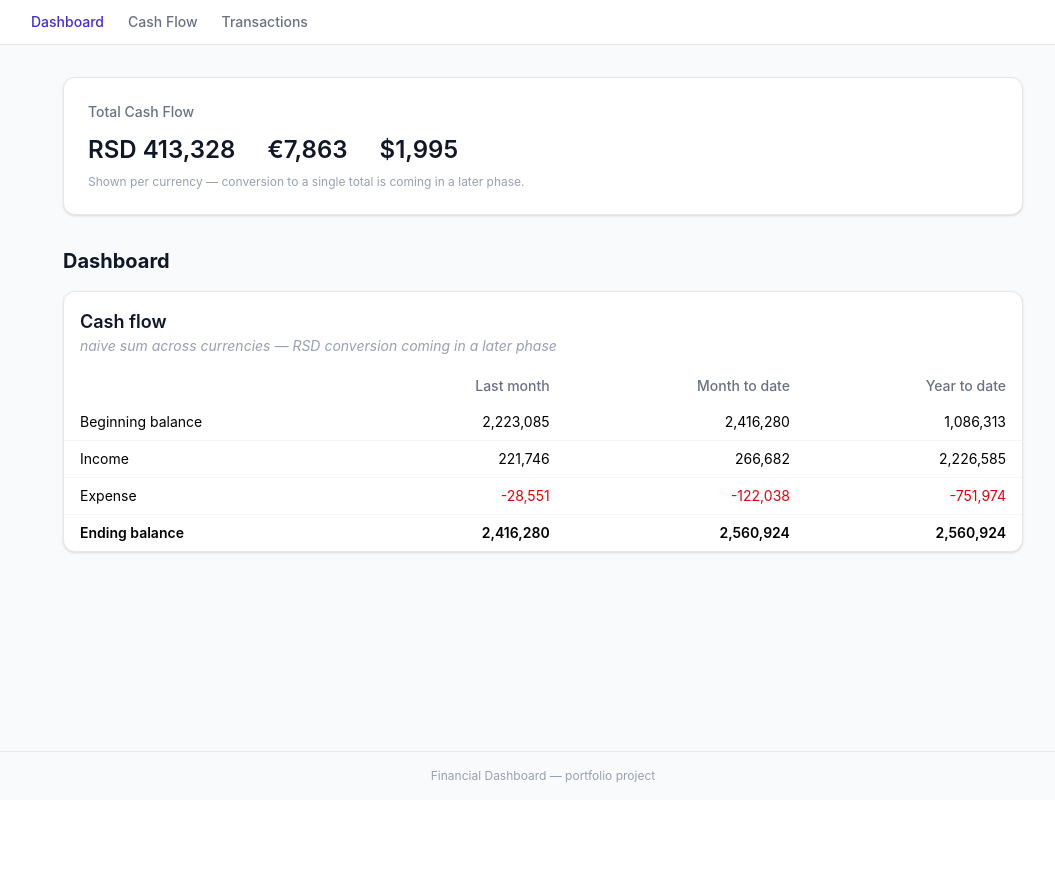
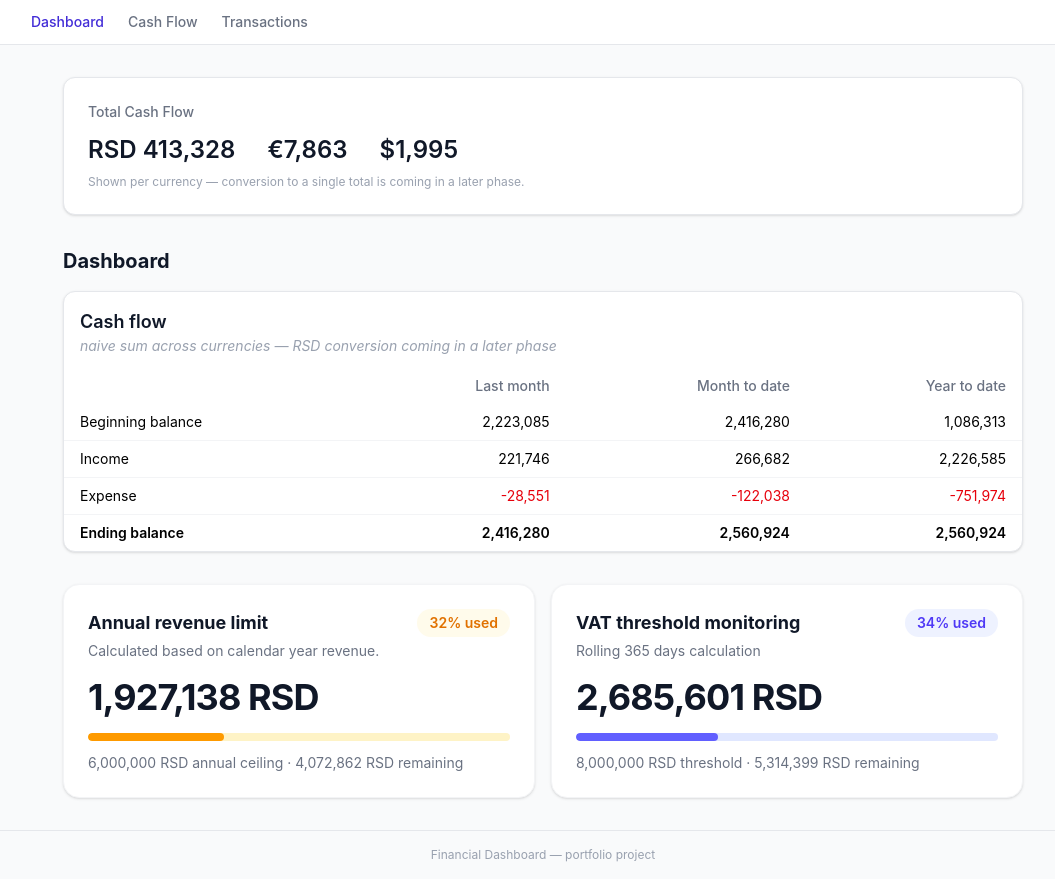
Before and after one commit to Un-a/financial-dashboard, a React (Vite) app: page / in a window 1280 px wide. Shown: the whole page, without its empty margins (97-1152 px from the left). Before the commit the page ends 800 px from the top, so only its background shows below. Built offline with nearby package versions, Linux system fonts and the light colour scheme.

Commit message:
added TaxLimitSection

```diff
--- /dev/null
+++ b/src/components/TaxLimitCard.tsx
@@ -0,0 +1,103 @@
+type LimitTheme = "amber" | "indigo";
+
+interface TaxLimitCardProps {
+  title: string;
+  subtitle: string;
+  currentAmount: number;
+  limitAmount: number;
+  ceilingLabel: string; // e.g. 'annual ceiling', 'threshold'
+  theme: LimitTheme;
+}
+
+const formatRsd = (amount: number) =>
+  `${Math.round(amount).toLocaleString("en-US")} RSD`;
+
+// Thresholds override the card's base theme once usage gets risky —
+// same amber/indigo palette below 80%, then yellow, then red.
+const resolveTheme = (
+  percentage: number,
+  baseTheme: LimitTheme,
+): LimitTheme | "yellow" | "red" => {
+  if (percentage > 95) return "red";
+  if (percentage > 80) return "yellow";
+  return baseTheme;
+};
+
+const THEME_CLASSES: Record<
+  LimitTheme | "yellow" | "red",
+  { badgeBg: string; badgeText: string; barTrack: string; barFill: string }
+> = {
+  amber: {
+    badgeBg: "bg-amber-50",
+    badgeText: "text-amber-600",
+    barTrack: "bg-amber-100",
+    barFill: "bg-amber-500",
+  },
+  indigo: {
+    badgeBg: "bg-indigo-50",
+    badgeText: "text-indigo-600",
+    barTrack: "bg-indigo-100",
+    barFill: "bg-indigo-500",
+  },
+  yellow: {
+    badgeBg: "bg-yellow-50",
+    badgeText: "text-yellow-600",
+    barTrack: "bg-yellow-100",
+    barFill: "bg-yellow-500",
+  },
+  red: {
+    badgeBg: "bg-red-50",
+    badgeText: "text-red-600",
+    barTrack: "bg-red-100",
+    barFill: "bg-red-500",
+  },
+};
+
+export const TaxLimitCard = ({
+  title,
+  subtitle,
+  currentAmount,
+  limitAmount,
+  ceilingLabel,
+  theme,
+}: TaxLimitCardProps) => {
+  const percentage = Math.min((currentAmount / limitAmount) * 100, 100);
+  const remaining = Math.max(limitAmount - currentAmount, 0);
+  const resolvedTheme = resolveTheme(percentage, theme);
+  const classes = THEME_CLASSES[resolvedTheme];
+
+  return (
+    <div className="rounded-2xl border border-gray-100 bg-white p-6 shadow-sm">
+      <div className="flex items-start justify-between">
+        <div>
+          <h3 className="text-lg font-bold text-gray-900">{title}</h3>
+          <p className="mt-1 text-sm text-gray-500">{subtitle}</p>
+        </div>
+
+        <span
+          className={`whitespace-nowrap rounded-full px-3 py-1 text-sm font-semibold ${classes.badgeBg} ${classes.badgeText}`}
+        >
+          {Math.round(percentage)}% used
+        </span>
+      </div>
+
+      <p className="mt-4 text-3xl font-bold tracking-tight text-gray-900 md:text-4xl">
+        {formatRsd(currentAmount)}
+      </p>
+
+      <div
+        className={`mt-4 h-2 w-full overflow-hidden rounded-full ${classes.barTrack}`}
+      >
+        <div
+          className={`h-full rounded-full ${classes.barFill}`}
+          style={{ width: `${percentage}%` }}
+        />
+      </div>
+
+      <p className="mt-3 text-sm text-gray-500">
+        {formatRsd(limitAmount)} {ceilingLabel} · {formatRsd(remaining)}{" "}
+        remaining
+      </p>
+    </div>
+  );
+};
--- /dev/null
+++ b/src/components/TaxLimitSection.tsx
@@ -0,0 +1,37 @@
+import { useTransactionStore } from '../stores/transactionStore';
+import { useTaxLimitStore } from '../stores/taxLimitStore';
+import { TaxLimitCard } from './TaxLimitCard';
+import { PAUSAL_LIMIT_RSD, VAT_LIMIT_RSD } from '../lib/constants';
+
+export const TaxLimitSection = () => {
+  const invoices = useTransactionStore((state) => state.invoices);
+  const getPausalLimitUsage = useTaxLimitStore((state) => state.getPausalLimitUsage);
+  const getVatLimitUsage = useTaxLimitStore((state) => state.getVatLimitUsage);
+
+  const currentYear = new Date().getFullYear();
+  const today = new Date().toISOString().split('T')[0];
+
+  const pausalUsage = getPausalLimitUsage(invoices, currentYear);
+  const vatUsage = getVatLimitUsage(invoices, today);
+
+  return (
+    <div className="grid grid-cols-1 gap-4 md:grid-cols-2">
+      <TaxLimitCard
+        title="Annual revenue limit"
+        subtitle="Calculated based on calendar year revenue."
+        currentAmount={pausalUsage}
+        limitAmount={PAUSAL_LIMIT_RSD}
+        ceilingLabel="annual ceiling"
+        theme="amber"
+      />
+      <TaxLimitCard
+        title="VAT threshold monitoring"
+        subtitle="Rolling 365 days calculation"
+        currentAmount={vatUsage}
+        limitAmount={VAT_LIMIT_RSD}
+        ceilingLabel="threshold"
+        theme="indigo"
+      />
+    </div>
+  );
+};
--- a/src/pages/DashboardPage.tsx
+++ b/src/pages/DashboardPage.tsx
@@ -1,6 +1,7 @@
 import { useTransactionStore } from '../stores/transactionStore';
 import { CashFlowSummaryTable } from '../components/CashFlowSummaryTable';
 import { CashFlowCard } from '../components/CashFlowCard';
+import { TaxLimitSection } from '../components/TaxLimitSection';
 
 export const DashboardPage = () => {
   const accounts = useTransactionStore((state) => state.accounts);
@@ -13,6 +14,9 @@ export const DashboardPage = () => {
         <h1 className="mb-4 text-xl font-bold text-gray-900">Dashboard</h1>
         <CashFlowSummaryTable payments={payments} />
       </div>
+      <div className="mt-6">
+        <TaxLimitSection />
+      </div>
     </>
   );
 };
```
